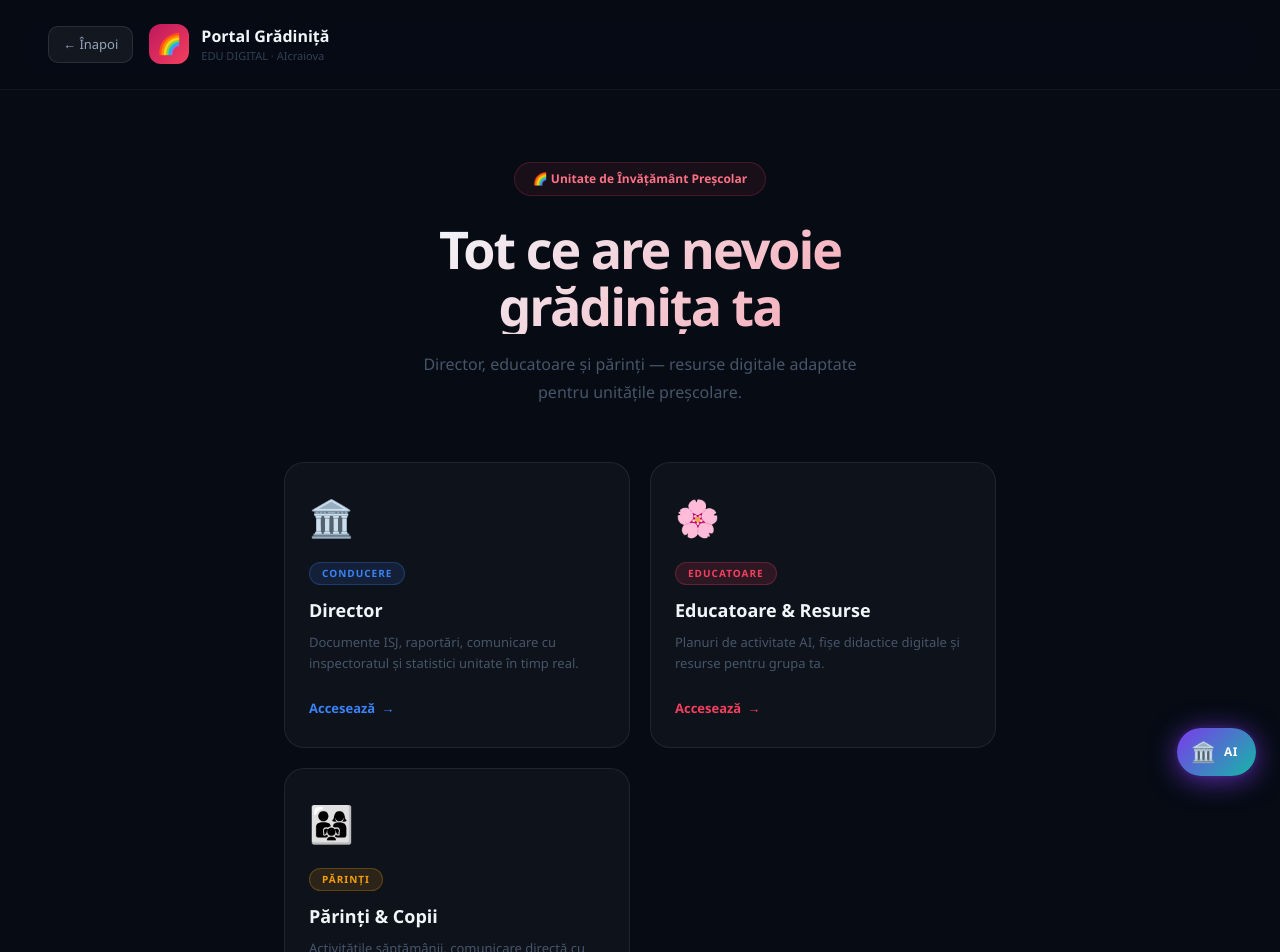
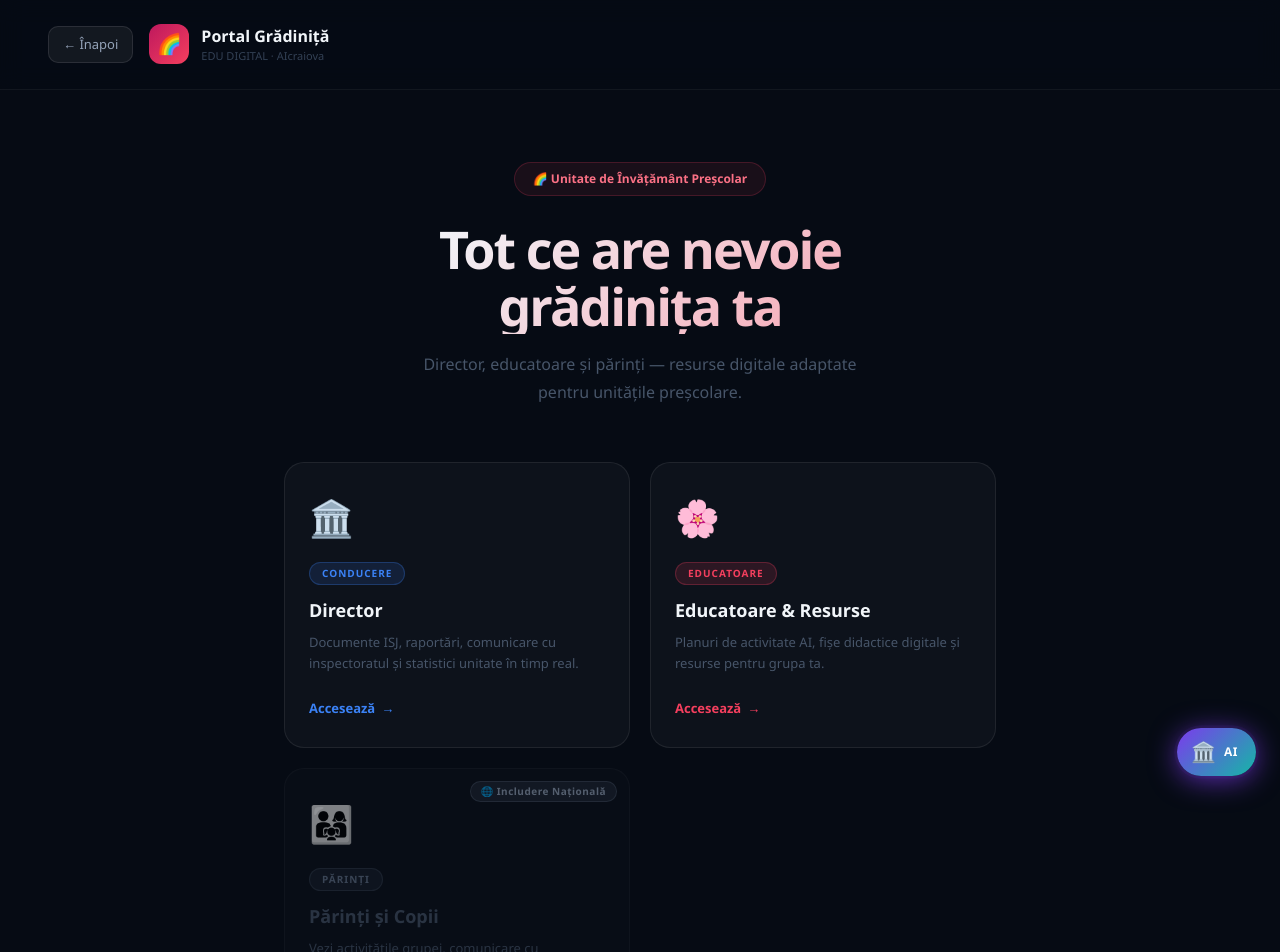
Before and after one commit to catalinradu2026-gif/leadflow-ai, a Next.js app: page /gradinita in a window 1280 px wide. Shown: the top 952 px of the page. Built offline with nearby package versions, Linux system fonts and the light colour scheme.

Commit message:
Portal Gradinita: card Parinti si Copii inactiv cu badge Includere Nationala

```diff
--- a/app/gradinita/page.tsx
+++ b/app/gradinita/page.tsx
@@ -31,10 +31,11 @@ export default function PortalGradinita() {
       id: 'parinti',
       icon: '👨‍👩‍👧',
       tag: 'Părinți',
-      title: 'Părinți & Copii',
-      desc: 'Activitățile săptămânii, comunicare directă cu educatoarea și resurse pentru acasă.',
-      color: '#f59e0b',
-      route: '/edu/elevi',
+      title: 'Părinți și Copii',
+      desc: 'Vezi activitățile grupei, comunicare cu educatoarea și progresul copilului tău.',
+      color: '#64748b',
+      route: '',
+      inactiv: true,
     },
   ]
 
@@ -94,28 +95,39 @@ export default function PortalGradinita() {
         {sectiuni.map(s => (
           <button
             key={s.id}
-            onClick={() => router.push(s.route)}
-            onMouseEnter={() => setHovered(s.id)}
+            onClick={() => !(s as any).inactiv && s.route && router.push(s.route)}
+            onMouseEnter={() => !(s as any).inactiv && setHovered(s.id)}
             onMouseLeave={() => setHovered(null)}
             style={{
-              background: hovered === s.id ? `${s.color}18` : 'rgba(255,255,255,0.03)',
-              border: `1.5px solid ${hovered === s.id ? s.color : 'rgba(255,255,255,0.08)'}`,
+              background: (s as any).inactiv ? 'rgba(255,255,255,0.02)' : hovered === s.id ? `${s.color}18` : 'rgba(255,255,255,0.03)',
+              border: `1.5px solid ${(s as any).inactiv ? 'rgba(255,255,255,0.05)' : hovered === s.id ? s.color : 'rgba(255,255,255,0.08)'}`,
               borderRadius: '20px',
               padding: '28px 24px',
-              cursor: 'pointer',
+              cursor: (s as any).inactiv ? 'default' : 'pointer',
               textAlign: 'left',
               transition: 'all 0.22s cubic-bezier(0.4,0,0.2,1)',
               transform: hovered === s.id ? 'translateY(-4px)' : 'translateY(0)',
               fontFamily: 'inherit',
+              opacity: (s as any).inactiv ? 0.55 : 1,
+              position: 'relative' as const,
             }}
           >
-            <div style={{ fontSize: '36px', marginBottom: '14px' }}>{s.icon}</div>
+            {(s as any).inactiv && (
+              <div style={{ position: 'absolute', top: 12, right: 12, background: 'rgba(100,116,139,0.2)', border: '1px solid rgba(100,116,139,0.4)', borderRadius: '20px', padding: '2px 10px', fontSize: '10px', fontWeight: 800, color: '#94a3b8', letterSpacing: '0.5px' }}>
+                🌐 Includere Națională
+              </div>
+            )}
+            <div style={{ fontSize: '36px', marginBottom: '14px', filter: (s as any).inactiv ? 'grayscale(1)' : 'none' }}>{s.icon}</div>
             <div style={{ display: 'inline-flex', background: `${s.color}22`, border: `1px solid ${s.color}44`, borderRadius: '20px', padding: '3px 12px', fontSize: '10px', fontWeight: 800, color: s.color, letterSpacing: '1px', textTransform: 'uppercase', marginBottom: '12px' }}>{s.tag}</div>
-            <div style={{ fontSize: '18px', fontWeight: 800, color: '#f1f5f9', marginBottom: '8px' }}>{s.title}</div>
+            <div style={{ fontSize: '18px', fontWeight: 800, color: (s as any).inactiv ? '#475569' : '#f1f5f9', marginBottom: '8px' }}>{s.title}</div>
             <div style={{ fontSize: '13px', color: '#475569', lineHeight: 1.65, marginBottom: '20px' }}>{s.desc}</div>
-            <div style={{ display: 'inline-flex', alignItems: 'center', gap: '6px', fontSize: '13px', fontWeight: 700, color: s.color }}>
-              Accesează <span style={{ transform: hovered === s.id ? 'translateX(4px)' : 'translateX(0)', transition: 'transform 0.2s', display: 'inline-block' }}>→</span>
-            </div>
+            {!(s as any).inactiv ? (
+              <div style={{ display: 'inline-flex', alignItems: 'center', gap: '6px', fontSize: '13px', fontWeight: 700, color: s.color }}>
+                Accesează <span style={{ transform: hovered === s.id ? 'translateX(4px)' : 'translateX(0)', transition: 'transform 0.2s', display: 'inline-block' }}>→</span>
+              </div>
+            ) : (
+              <div style={{ fontSize: '12px', color: '#334155', fontStyle: 'italic' }}>Disponibil la lansarea națională</div>
+            )}
           </button>
         ))}
       </div>
```
